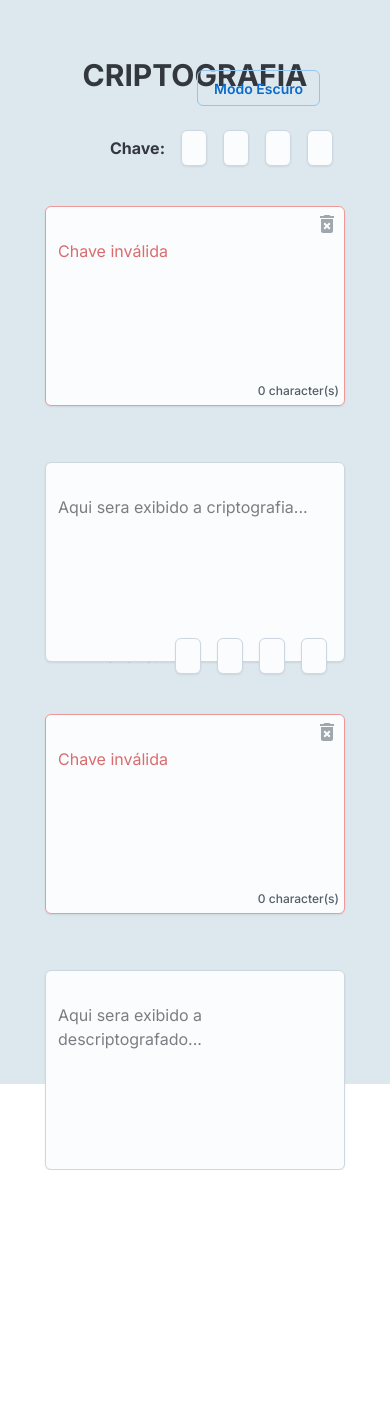
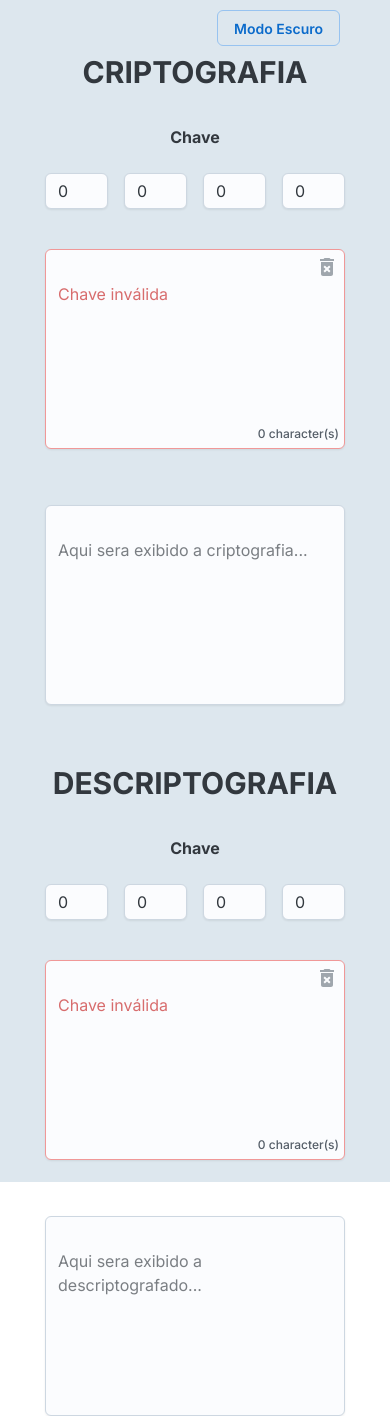
Before and after one commit to Gustavo08Mendes/projeto-criptografia, a Next.js app: page / in a window 390 px wide. Before the commit the page ends 1170 px from the top, so only its background shows below. Built offline with nearby package versions, Linux system fonts and the light colour scheme.

Commit message:
atualizado responsivo

```diff
--- a/src/app/layout.tsx
+++ b/src/app/layout.tsx
@@ -1,7 +1,7 @@
 import type { Metadata } from "next";
 import { Inter } from "next/font/google";
 import "./globals.css";
-import { Stack } from "@mui/joy";
+import { Box, Stack } from "@mui/joy";
 
 const inter = Inter({ subsets: ["latin"] });
 
@@ -18,9 +18,9 @@ export default function RootLayout({
   return (
     <html lang="pt-br">
       <body>
-        <Stack sx={{ bgcolor: "neutral.outlinedDisabledBorder", width: '100vw', transition: 'all 0.4s' }}>
+        <Box sx={{ bgcolor: "neutral.outlinedDisabledBorder", width: '100vw' }}>
           {children}
-        </Stack>
+        </Box>
       </body>
 
     </html>
--- a/src/app/page.tsx
+++ b/src/app/page.tsx
@@ -6,11 +6,12 @@ import Box from '@mui/joy/Box';
 import Button from '@mui/joy/Button';
 import Textarea from '@mui/joy/Textarea';
 import Typography from '@mui/joy/Typography';
-import { Grid, Input, Option, Select, Stack } from "@mui/joy";
+import { Card, CardContent, Grid, Input, Option, Select, Stack } from "@mui/joy";
 import { CssVarsProvider, useColorScheme } from '@mui/joy/styles';
 import DeleteForeverIcon from '@mui/icons-material/DeleteForever';
 import CheckIcon from '@mui/icons-material/Check';
 import ContentCopyIcon from '@mui/icons-material/ContentCopy';
+import zIndex from "@mui/material/styles/zIndex";
 
 
 function ModeToggle() {
@@ -27,7 +28,7 @@ function ModeToggle() {
   }
 
   return (
-    <Button
+    <Button sx={{ zIndex: 1000000000000000000000 }}
       variant="outlined"
       onClick={() => {
         setMode(mode === 'light' ? 'dark' : 'light');
@@ -240,14 +241,27 @@ export default function Home() {
 
   return (
     <Stack
-      sx={{ display: 'flex', alignItems: 'center', flexDirection: 'column', background: "neutral.outlinedDisabledBorder", Width: '1200px', minHeight: '100vh', pb: '50px' }}
+      sx={{ position: 'relative', display: 'flex', alignItems: 'center', flexDirection: 'column', background: "neutral.outlinedDisabledBorder", Width: '1200px', pb: '50px' }}
+      minHeight={{xs: '140vh', sm: '100vh', md: '100vh', lg: '100vh'}}
     >
-      <Stack sx={{ position: 'fixed', right: '70px', top: '70px' }}>
-        <CssVarsProvider>
+      <Stack sx={{ position: 'absolute', right: '50px', top: '10px', zIndex: 10000 }}>
+        <CssVarsProvider >
           <ModeToggle />
         </CssVarsProvider>
       </Stack>
-      <Box sx={{ height: '50px', display: 'flex', justifyContent: 'center', alignItems: 'center', marginTop: '50px' }} width={{ xs: 300, sm: 600, md: 800, lg: 1200 }}>
+      <Stack
+        sx={{
+          minWidth: 300,
+          position: 'relative',
+          marginTop: '50px',
+          height: '100%',
+          bgcolor: 'background: "neutral.outlinedDisabledBorder',
+          border: '2px solid #000',
+          minHeight: '100vh',
+        }}
+      >
+
+        <Box sx={{ display: 'flex', justifyContent: 'center', alignItems: 'center' }} width={{ xs: 300, sm: 600, md: 800, lg: 1200 }}>
           <Typography sx={{ fontWeight: 'bold', fontSize: '30px' }}>CRIPTOGRAFIA</Typography>
         </Box>
         <Stack
@@ -257,15 +271,17 @@ export default function Home() {
         >
 
           <Stack
-          sx={{ display: 'flex', gap: 2, width: '100%', alignItems: 'end', justifyContent: 'end', flexDirection: 'column' }}
+            sx={{ display: 'flex', width: '100%', alignItems: 'end', justifyContent: 'end', flexDirection: 'row' }}
             justifyContent={{ xs: 'center', sm: 'center' }}
-          flexDirection={{ xs: 'column', sm: 'row' }}
+
           >
-
-          <Stack sx={{ gap: 2, width: '50%', alignItems: 'center', justifyContent: 'end', flexDirection: 'row', pr: 1.5 }}>
-            <Typography sx={{ fontWeight: 'bold' }}>
-              Chave:
+            <Stack display={{ xs: 'block', sm: 'flex' }} sx={{ gap: 2, width: '100%', alignItems: 'center', justifyContent: 'end', flexDirection: 'row' }}>
+              <Stack textAlign={'center'} marginBottom={{ xs: 3, sm: 0 }}>
+                <Typography sx={{ fontWeight: 'bold' }} >
+                  Chave
                 </Typography>
+              </Stack>
+              <Box sx={{ display: 'flex', flexDirection: 'row', gap: 2 }}>
                 <Input type="number" sx={{ width: 80 }} value={val1} onChange={(e) => setVal1(parseInt(e.target.value))}
                 />
                 <Input type="number" sx={{ width: 80 }} value={val2} onChange={(e) => setVal2(parseInt(e.target.value))}
@@ -274,6 +290,7 @@ export default function Home() {
                 />
                 <Input type="number" sx={{ width: 80 }} value={val4} onChange={(e) => setVal4(parseInt(e.target.value))}
                 />
+              </Box>
             </Stack>
           </Stack>
         </Stack>
@@ -316,6 +333,11 @@ export default function Home() {
             readOnly
           />
         </Stack>
+      </Stack>
+      <Stack
+        height={{ xs: 200, sm: 400, lg: 400 }}
+        marginTop={{ xs: 20, sm: 3, lg: 3 }}
+      >
         <Box sx={{ height: '50px', display: 'flex', justifyContent: 'center', alignItems: 'center', mt: 4 }} width={{ xs: 300, sm: 600, md: 800, lg: 1200 }}>
           <Typography sx={{ fontWeight: 'bold', fontSize: '30px' }}>DESCRIPTOGRAFIA</Typography>
         </Box>
@@ -323,15 +345,20 @@ export default function Home() {
           sx={{ display: 'flex', alignItems: 'center', flexDirection: 'row', padding: '0', mt: '30px', gap: 2 }}
           width={{ xs: 300, sm: 600, md: 800, lg: 1200 }}
           justifyContent={{ xs: 'center', sm: 'center' }}
+
         >
           <Stack
-          sx={{ display: 'flex', width: '100%', alignItems: 'end', justifyContent: 'end', flexDirection: 'row', mr: 1.5 }}
+            sx={{ display: 'flex', width: '100%', alignItems: 'end', justifyContent: 'end', flexDirection: 'row' }}
             justifyContent={{ xs: 'center', sm: 'center' }}
+
           >
-          <Stack sx={{ gap: 2, width: '50%', alignItems: 'center', justifyContent: 'end', flexDirection: 'row', pr: 1.5 }}>
-            <Typography sx={{ fontWeight: 'bold' }}>
-              Chave:
+            <Stack display={{ xs: 'block', sm: 'flex' }} sx={{ gap: 2, width: '100%', alignItems: 'center', justifyContent: 'end', flexDirection: 'row' }}>
+              <Stack textAlign={'center'} marginBottom={{ xs: 3, sm: 0 }}>
+                <Typography sx={{ fontWeight: 'bold' }} >
+                  Chave
                 </Typography>
+              </Stack>
+              <Box sx={{ display: 'flex', flexDirection: 'row', gap: 2 }}>
                 <Input type="number" sx={{ width: 80 }} value={val21} onChange={(e) => setVal21(parseInt(e.target.value))}
                 />
                 <Input type="number" sx={{ width: 80 }} value={val22} onChange={(e) => setVal22(parseInt(e.target.value))}
@@ -340,6 +367,7 @@ export default function Home() {
                 />
                 <Input type="number" sx={{ width: 80 }} value={val24} onChange={(e) => setVal24(parseInt(e.target.value))}
                 />
+              </Box>
             </Stack>
           </Stack>
         </Stack>
@@ -383,5 +411,6 @@ export default function Home() {
           />
         </Stack>
       </Stack>
+    </Stack >
   );
 }
```
Lines whose indentation alone changed are shown as unchanged.
